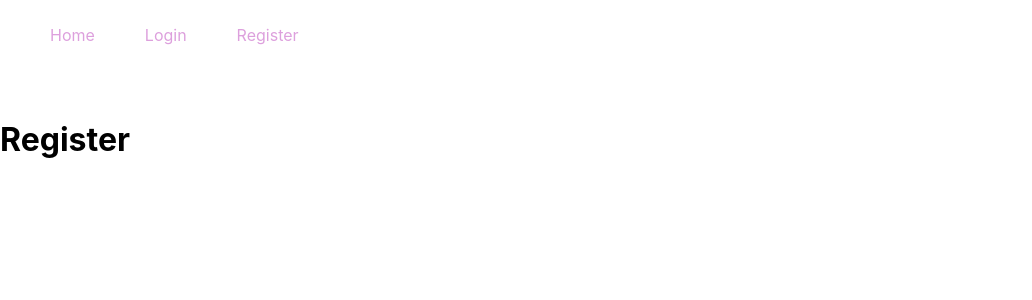
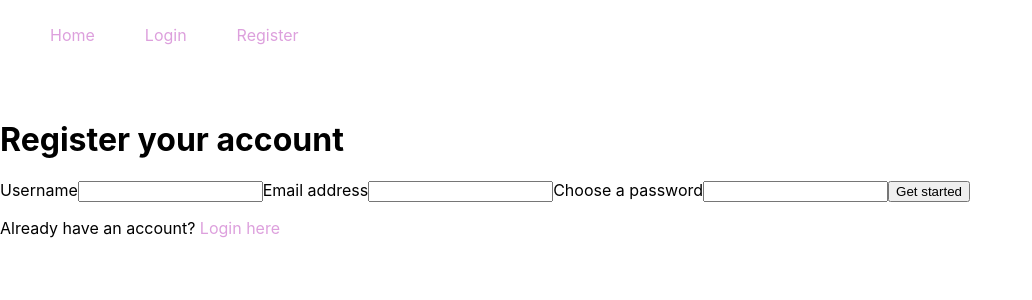
Before and after one commit to Veehulkendeer/chat-app, a React (Create React App) app: page /register in a window 1280 px wide. Shown: the top 300 px of the page, without its empty margins (0-1032 px from the left). Built offline with nearby package versions, Linux system fonts and the light colour scheme; no server answers.

Commit message:
Create registration

```diff
--- a/src/components/Register.js
+++ b/src/components/Register.js
@@ -1,10 +1,60 @@
 import React from 'react';
+import firebase from '../firebase.js';
+import { Link } from 'react-router-dom';
 
 class Register extends React.Component {
+    constructor(props){
+        super(props);
+        this.state = {
+            username: '',
+            email: '',
+            password: '',
+            error: null
+        }
+    }
+    handleChange = e => {
+        this.setState({[e.target.name]: e.target.value});
+    }
+    handleSubmit = e => {
+        e.preventDefault();
+        const {email, username, password} = this.state;
+        firebase.auth().createUserWithEmailAndPassword(email, password).then(() => {
+            const user = firebase.auth().currentUser;
+            user.updateProfile({displayName: username}).then(() => {
+                this.props.history.push('/');
+            })
+            .catch(error => {
+                this.setState({error});
+            });
+        })
+        .catch(error => {
+            this.setState({error});
+        })
+    }
+
     render () {
+        const {email, username, password, error} = this.state;
         return (
-            <div>
-                <h1>Register</h1>
+            <div className="auth-container">
+                <h1>Register your account</h1>
+                {error && <p className="error-message">{error.message}</p>}
+                <form onSubmit={this.handleSubmit}>
+                    <label htmlFor="username">Username</label>
+                    <input type="text" name="username" id="username" value={username} onChange={this.handleChange}></input>
+                    <label htmlFor="email">Email address</label>
+                    <input type="text" name="email" id="email" value={email} onChange={this.handleChange}></input>
+                    <label htmlFor="password">Choose a password</label>
+                    <input
+                        type="password"
+                        name="password"
+                        id="password"
+                        value={password}
+                        onChange={this.handleChange}
+                        >
+                    </input>
+                    <button className="submit">Get started</button>
+                    <p>Already have an account? <Link className="login-btn" to="/login">Login here</Link></p>
+                </form>
             </div>
         );
     }
--- a/src/firebase.js
+++ b/src/firebase.js
@@ -4,12 +4,12 @@ import 'firebase/compat/auth';
 
 // Your web app's Firebase configuration
 const firebaseConfig = {
-  apiKey: "AIzaSyDEj5W4lmp7hJb8xSt6cns0jFthHK3Vklo",
-  authDomain: "chat-app-303c7.firebaseapp.com",
-  projectId: "chat-app-303c7",
-  storageBucket: "chat-app-303c7.appspot.com",
-  messagingSenderId: "1063796572418",
-  appId: "1:1063796572418:web:55552b280e59a79e5e421b"
+  apiKey: process.env.REACT_APP_API_KEY,
+  authDomain: process.env.REACT_APP_AUTH_DOMAIN,
+  projectId: process.env.REACT_APP_PROJECT_ID,
+  storageBucket: process.env.REACT_APP_STORAGE_BUCKET,
+  messagingSenderId: process.env.REACT_APP_MESSAGING_SENDER_ID,
+  appId: process.env.REACT_APP_APP_ID,
 };
 
 // Initialize Firebase
```
Also changed, not shown: 1 other file (tests, documents, lock files or other folders).
